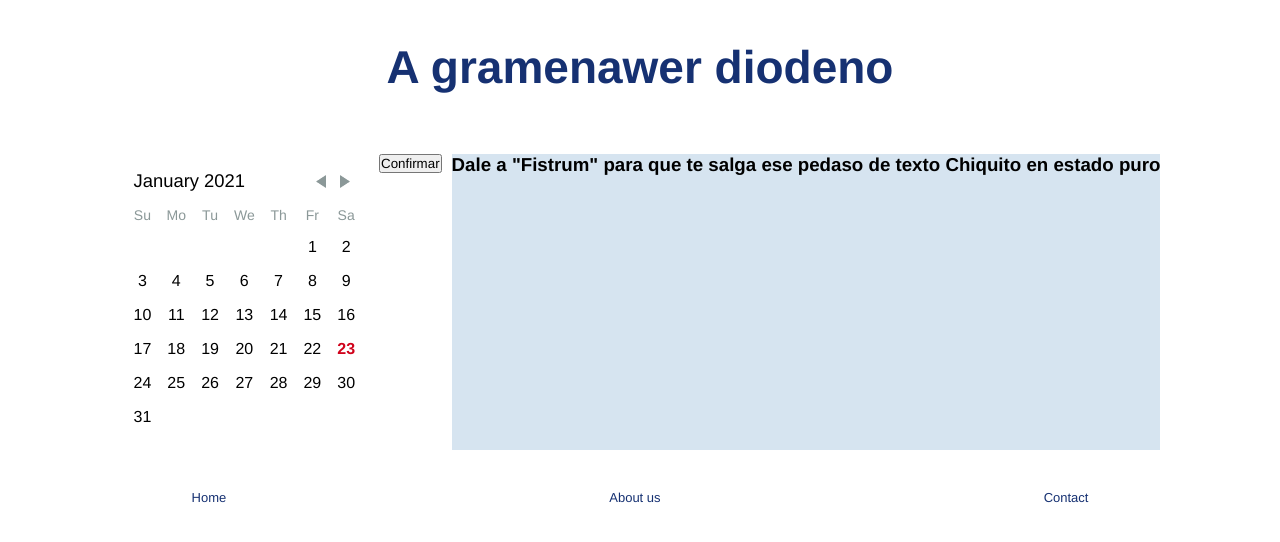
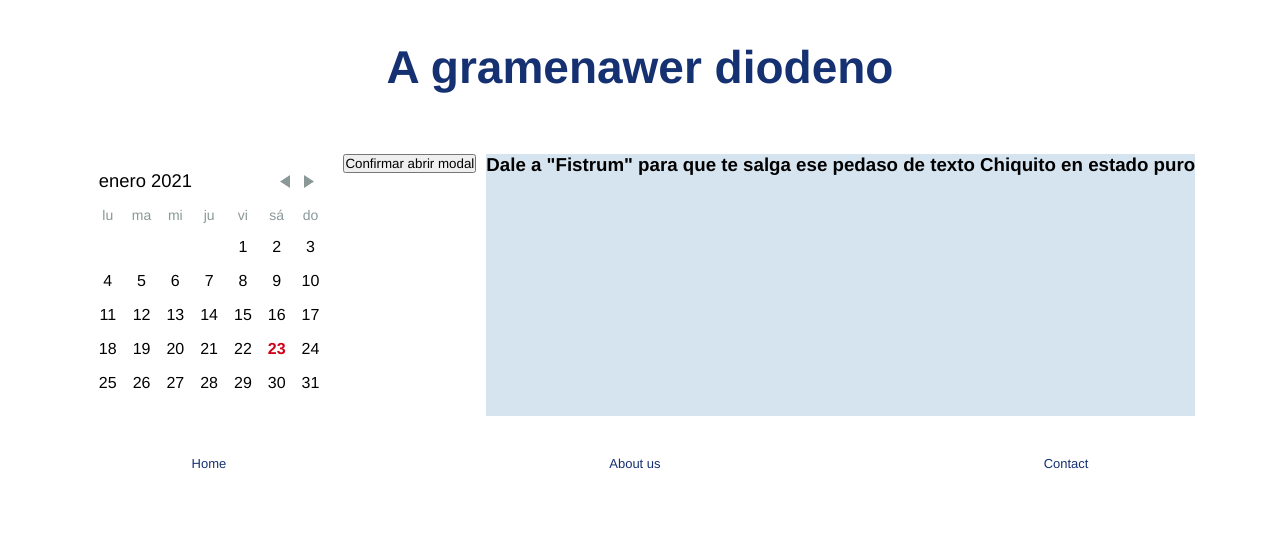
Before and after one commit to EstiBv/DatePicker--technical-test-, a React (Create React App) app: page / in a window 1280 px wide. Shown: the top 542 px of the page. Built offline with nearby package versions, Linux system fonts and the light colour scheme.

Commit message:
change locale

```diff
--- a/package.json
+++ b/package.json
@@ -7,6 +7,7 @@
     "@testing-library/jest-dom": "^5.11.5",
     "@testing-library/react": "^11.1.1",
     "@testing-library/user-event": "^12.2.0",
+    "moment": "^2.29.1",
     "node-sass": "^4.14.1",
     "prop-types": "^15.7.2",
     "react": "^16.14.0",
--- a/public/index.html
+++ b/public/index.html
@@ -14,7 +14,5 @@
 
   <body>
     <div id="root"></div>
-    <!-- render modal -->
-    <div id="portal"></div>
   </body>
 </html>
--- a/src/components/App.js
+++ b/src/components/App.js
@@ -1,8 +1,10 @@
 import React from "react";
+import { useState } from "react";
 import "../styles/App.scss";
-import { useState } from "react";
+// library
 import Modal from "react-modal";
-
+import MomentLocaleUtils from "react-day-picker/moment";
+import "moment/locale/es";
 // components
 import Header from "./Header";
 import WindowModal from "./main/WindowModal";
@@ -18,7 +20,7 @@ const App = () => {
   const [modalIsOpen, setModalIsOpen] = useState(false);
   const [textInput, setTextInput] = useState("");
   const [selectDay, setSelectDay] = useState(undefined);
-
+  const [locale, setLocale] = useState("es");
   // events
   const handleDay = (day) => {
     setSelectDay(day.toLocaleDateString());
@@ -27,23 +29,40 @@ const App = () => {
   const handleModal = () => {
     setModalIsOpen(true);
   };
+  const handleCloseModal = () => {
+    setModalIsOpen(false);
+  };
 
   const handleInputChange = (inputValue) => {
     setTextInput(inputValue);
     console.log("recibo");
   };
 
+  const handleLocale = () => {
+    setLocale();
+    console.log();
+  };
   return (
     <React.Fragment>
       <Header />
       <main className="mainContainer">
-        <Calendar selectDay={selectDay} handleDay={handleDay} />
+        <Calendar
+          selectDay={selectDay}
+          handleDay={handleDay}
+          onClick={handleModal}
+          localeUtils={MomentLocaleUtils}
+          locale={locale}
+          handleLocale={handleLocale}
+        />
         <section>
-          <button onClick={handleModal}>Confirmar</button>
+          <div>
+            <button onClick={handleModal}>Confirmar abrir modal</button>
+          </div>
           <WindowModal
             isOpen={modalIsOpen}
             textInput={textInput}
             handleInputChange={handleInputChange}
+            handleCloseModal={handleCloseModal}
           ></WindowModal>
         </section>
         <Aside />
--- a/src/components/main/Calendar.js
+++ b/src/components/main/Calendar.js
@@ -1,21 +1,27 @@
 import React from "react";
 import DayPicker from "react-day-picker";
 import "react-day-picker/lib/style.css";
-
 import "../../styles/App.scss";
 
 const Calendar = (props) => {
   // lifting : listen day selected
-  const handleDay = (day) => {
+
+  const handleDayClick = (day) => {
     props.handleDay(day);
     console.log(day);
   };
 
+  // locale
+
   return (
     <React.Fragment>
-      <div className="containerDate">
-        <DayPicker onDayClick={handleDay} selectDay={props.selectDay} />
-      </div>
+      <div className="containerDate"></div>
+      <DayPicker
+        onDayClick={handleDayClick}
+        selectDay={props.selectDay}
+        localeUtils={props.localeUtils}
+        locale={props.locale}
+      />
     </React.Fragment>
   );
 };
--- a/src/components/main/Form.js
+++ b/src/components/main/Form.js
@@ -4,7 +4,7 @@ const Form = (props) => {
   // lifting to close modal
   const handleFormSubmit = (ev) => {
     // se cierra pero sigue dando error, mirar como cerrarlo bien
-    props.handleModal();
+    props.handleCloseModal();
     ev.preventDefault();
   };
 
@@ -38,7 +38,7 @@ const Form = (props) => {
         </label>
         <input type="text" name="text" id="fin" className="form__input" />
         {/* import date hours */}
-        <input type="submit" value="Guardar" className="form__button" />
+        <input type="submit" value="Confirmar" className="form__button" />
       </form>
     </>
   );
--- a/src/components/main/WindowModal.js
+++ b/src/components/main/WindowModal.js
@@ -3,6 +3,10 @@ import Modal from "react-modal";
 import Form from "./Form";
 
 const WindowModal = (props) => {
+  const handleCloseModal = () => {
+    props.handleCloseModal();
+    console.log("close");
+  };
   return (
     <div>
       <Modal isOpen={props.isOpen}>
@@ -11,6 +15,9 @@ const WindowModal = (props) => {
           textInput={props.textInput}
           handleInputChange={props.handleInputChange}
         />
+        <div>
+          <button onClick={handleCloseModal}>Cambiar fecha</button>
+        </div>
       </Modal>
     </div>
   );
```
Also changed, not shown: 1 other file (tests, documents, lock files or other folders).
